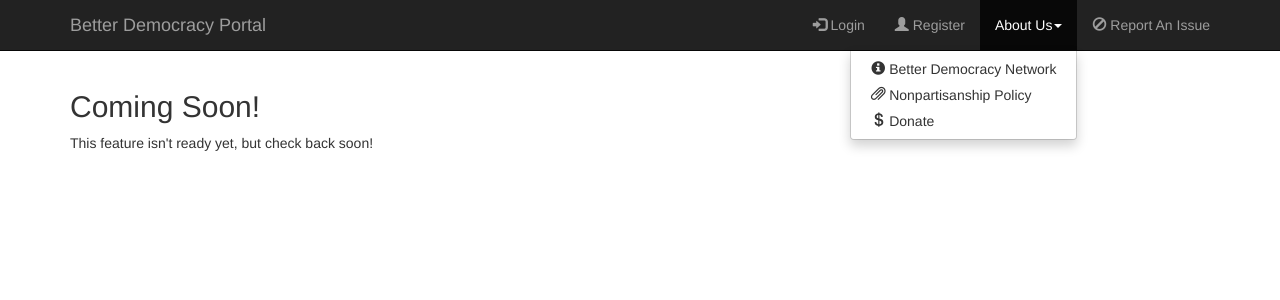
After one commit to better-dem/portal, a Django app: page /donate/ in a window 1280 px wide, after a click on "About Us". The commit adds this page. Shown: the top 300 px of the page. Run offline with Django 3.2, Linux system fonts and the light colour scheme; data comes from the database, SQL or seed files in the repository; data that the repository does not hold is empty; parts of the project's set-up code (start-up, migrations or seed data) failed here and were passed over; some libraries are stand-ins or nearby versions.

Commit message:
Added issue reporting to interface, as well as links to betterdem and not-yet-implemented donate and policy links. This involved adding a new core model, Event. Some other small bug fixes from Alpha

```diff
--- a/core/forms.py
+++ b/core/forms.py
@@ -55,3 +55,8 @@ tag_aac = wf.AjaxAutocomplete(matching_object_query, suggestion_function, ajax_u
 
 class AddTagForm(forms.Form):
     place_name = tag_aac.get_new_form_field()
+
+class IssueReportForm(forms.Form):
+    event_id = forms.IntegerField(min_value=0, label="", widget=forms.widgets.HiddenInput, required=True)
+    issue_type = forms.ChoiceField(label = "What type of issue are you reporting?", choices=(("PC", "Propaganda, campaigning, or biased content"), ("BR", "Bug or website error"), ("IA", "Inaccurate content"), ("FR", "Request a feature"), ))
+    description = forms.CharField(widget=forms.widgets.Textarea)
--- a/core/models.py
+++ b/core/models.py
@@ -170,6 +170,16 @@ class GeoTag(Tag):
 
     feature_type = models.CharField(max_length=2, choices=FEATURE_TYPE_CHOICES, default=UNKNOWN)
 
+class Event(models.Model):
+    """
+    Event model used to record the context for various events such as key performance indicators
+    (issue reports, donate button clicks)
+    """
+    user_profile = models.ForeignKey(UserProfile)
+    ip_addr = models.CharField(max_length = 100, blank=True, null=True)
+    referring_url = models.CharField(max_length = 500, blank=True, null=True)
+    timestamp = models.DateTimeField(auto_now_add=True)
+
 ### Signal handling
 
 def create_user_profile(sender, instance, created, **kwargs):
--- a/core/templates/core/base.html
+++ b/core/templates/core/base.html
@@ -28,19 +28,31 @@
 			<span class="icon-bar"></span>
 			<span class="icon-bar"></span>
 		    </button>
-		    <a class="navbar-brand" href="/">Better Democracy Portal</a>
+		    <a class="navbar-brand" href="/" data-toggle="tooltip" title="Visit your participation feed">Better Democracy Portal</a>
 		</div>
 		<div id="navbar" class="navbar-collapse collapse">
 
 		    <ul class="nav navbar-nav navbar-right">
 
 			{% if user.is_authenticated %}
-			<li><a href="/accounts/profile"><span class="glyphicon glyphicon-user"></span> {{ user.username }}'s Profile</a></li>
-			<li><a href="/accounts/logout"><span class="glyphicon glyphicon-log-out"></span> Logout</a></li>
+			<li><a href="/accounts/profile" data-toggle="tooltip" title="Visit your profile"><span class="glyphicon glyphicon-user"></span> {{ user.username }}</a></li>
+			<li><a href="/accounts/logout" data-toggle="tooltip" title="Log out of your account: {{ user.username }}"><span class="glyphicon glyphicon-log-out"></span> Logout</a></li>
 			{% else %}
-			<li><a href="/accounts/login"><span class="glyphicon glyphicon-log-in"></span> Login</a></li>
-			<li><a href="/accounts/register"><span class="glyphicon glyphicon-user"></span> Register</a></li>
+			<li><a href="/accounts/login" data-toggle="tooltip" title="Log in to get recommendations specific to your interests"><span class="glyphicon glyphicon-log-in"></span> Login</a></li>
+			<li><a href="/accounts/register" data-toggle="tooltip" title="Sign up for an account to get the most out of this site"><span class="glyphicon glyphicon-user"></span> Register</a></li>
 			{% endif %}
+
+  		        <li class="dropdown">
+		          <a class="dropdown-toggle" data-toggle="dropdown" href="#">About Us<span class="caret"></span></a>
+		          <ul class="dropdown-menu">
+			    <li><a href="http://betterdem.org"><span class="glyphicon glyphicon-info-sign"></span> Better Democracy Network</a></li>
+			    <li><a href="/nonpartisanship"><span class="glyphicon glyphicon-paperclip"></span> Nonpartisanship Policy</a></li>
+			    <li><a href="/donate"><span class="glyphicon glyphicon-usd"></span> Donate</a></li>
+		          </ul>
+		        </li>
+
+		        <li><a href="/report_issues" data-toggle="tooltip" title="Report bugs, biased or inaccurate content, and more"><span class="glyphicon glyphicon-ban-circle"></span> Report An Issue</a></li>
+
 		    </ul>
 		</div>
 	    </div>
--- /dev/null
+++ b/core/templates/core/coming_soon.html
@@ -0,0 +1,8 @@
+{% extends "core/base.html" %}
+{% block content %}
+{% load staticfiles %}
+<h2>Coming Soon!</h2>
+
+This feature isn't ready yet, but check back soon!
+
+{% endblock %}
--- a/core/urls.py
+++ b/core/urls.py
@@ -5,6 +5,9 @@ from . import views
 from . import forms
 
 urlpatterns = [
+    url(r'^donate/$', views.donate, name="donate"),
+    url(r'^nonpartisanship/$', views.nonpartisanship, name="nonpartisanship"),
+    url(r'^report_issues/$', views.report_issues, name="report_issues"),
     url(r'^accounts/', include('registration.backends.hmac.urls')),
     url(r'^accounts/profile', views.show_profile, name="profile"),
     url(r'^$', views.feed, name="feed"),
--- a/core/views.py
+++ b/core/views.py
@@ -6,7 +6,7 @@ from django.shortcuts import render, get_object_or_404
 from django.http import HttpResponse, HttpResponseForbidden
 import core.models as cm
 import core.tasks as tasks
-from core.forms import UploadGeoTagset, AddTagForm, get_matching_tags, get_best_final_matching_tag
+from core.forms import UploadGeoTagset, AddTagForm, IssueReportForm, get_matching_tags, get_best_final_matching_tag
 import sys
 from django.core.files.storage import default_storage
 
@@ -109,7 +109,7 @@ def update_profile_tags(request):
         if form.is_valid():
             match = get_best_final_matching_tag(form.cleaned_data["place_name"])
             if match is None:
-                return HttpResponse("Sorry, there isn't exactly one tag with this name. (There are "+str(len(possible_matching_tags))+")")
+                return HttpResponse("Sorry, there isn't a tag with this name")
             profile.tags.add(match)
             tasks.feed_update_by_user_profile.delay(profile.id)
             return render(request, "core/thanks.html", {"action_description": "adding "+match.get_name()+" to your profile"})
@@ -204,3 +204,42 @@ def tags(request):
     ans += "Number of unknown geo-tags:"+str(unk.count())+"<br>"
     ans += "<br>".join([i.get_name() for i in unk[:10]])+"<br>"
     return HttpResponse(ans)
+
+
+def event_from_request(request):
+    """
+    create a cm.Event object from the request and return its ID
+    """
+    (profile, permissions, is_default_user) = get_profile_and_permissions(request)
+    e = cm.Event()
+    e.user_profile = profile
+    if "REMOTE_ADDR" in request.META:
+        e.ip_addr = request.META["REMOTE_ADDR"]
+    if "HTTP_REFERER" in request.META:
+        e.referring_url = request.META["HTTP_REFERER"]
+    e.save()
+    return e.pk
+
+def donate(request):
+    (profile, permissions, is_default_user) = get_profile_and_permissions(request)
+    context = get_default_og_metadata(request)
+    return render(request, 'core/coming_soon.html', context)
+
+def nonpartisanship(request):
+    (profile, permissions, is_default_user) = get_profile_and_permissions(request)
+    context = get_default_og_metadata(request)
+    return render(request, 'core/coming_soon.html', context)
+
+def report_issues(request):
+    if request.method == 'POST':
+        form = IssueReportForm(request.POST)
+        if form.is_valid():
+            return HttpResponse("Thank you for submitting this issue")
+        else:
+            if not "event_id" in form.cleaned_data:
+                return HttpResponse(status=500)
+            return render(request, 'core/generic_form.html', {'form': form, 'action_path' : request.path})
+    else:
+        event_id = event_from_request(request)
+        form = IssueReportForm(initial={"event_id":event_id})
+        return render(request, 'core/generic_form.html', {"title": "Report an Issue", 'form': form, 'action_path' : request.path})
--- a/widgets/forms.py
+++ b/widgets/forms.py
@@ -307,8 +307,8 @@ class AjaxStringLookupWidget(forms.Widget):
         input_name = name
         input_id = kwargs['attrs']['id']
         if value is None:
-            value = 'null'
-        render_html = "<input type='text' size=\"40\" name='"+str(input_name)+"' id='"+str(input_id)+"' value='' />\n"
+            value = ''
+        render_html = "<input type='text' size=\"40\" name='"+str(input_name)+"' id='"+str(input_id)+"' value='"+value+"' />\n"
         render_html += '<script type="text/javascript">\n'
         render_html += "attach_ajax_string_listener(\""+self.ajax_url+"\", \""+str(input_id)+"\")\n"
         render_html += "</script>\n"
```
Also changed, not shown: portal/settings.py (+11 -3 lines), core/migrations/0020_event.py (added).
